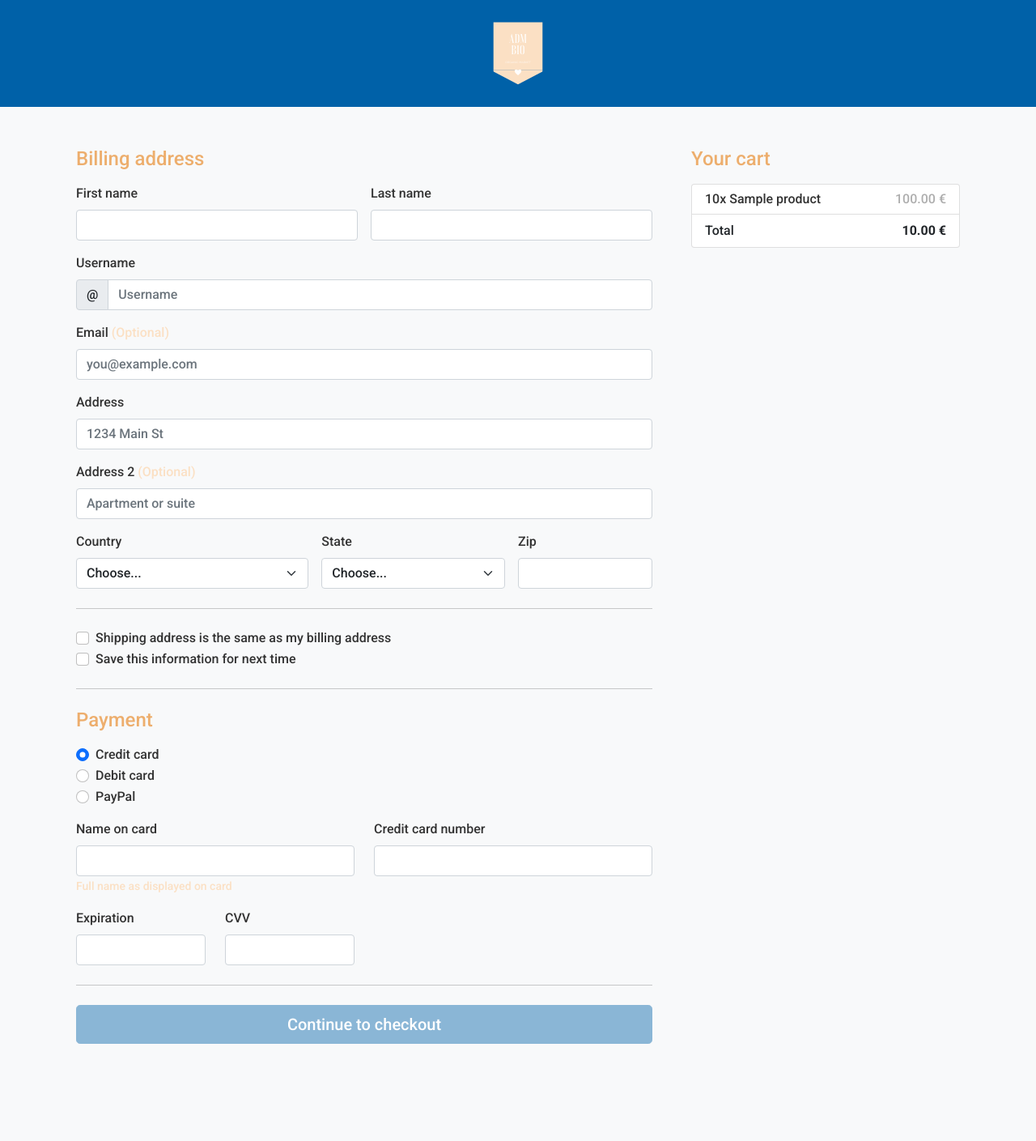
After one commit to paolobiondo/adm_shop, a Django app: page /checkout in a window 1280 px wide. The commit adds this page. Shown: the whole page at 81% size. Run offline with Django 3.2, Linux system fonts and the light colour scheme; a user stored in the database is signed in; tables that the repository leaves empty hold one stand-in row (values such as "Sample post"); some libraries are stand-ins or nearby versions.

Commit message:
Add checkout

```diff
--- a/home/urls.py
+++ b/home/urls.py
@@ -6,5 +6,6 @@ app_name = 'home'
 urlpatterns = [
    path('',views.Index.as_view() ,name='index'),
    path('profile',views.Profile.as_view(), name='profile'),
-   path('cart',views.Cart.as_view(),name='cart')
+   path('cart',views.Cart.as_view(),name='cart'),
+   path('checkout',views.Checkout.as_view(), name='checkout')
 ]
--- a/home/views.py
+++ b/home/views.py
@@ -23,3 +23,15 @@ class Cart(View):
             if(args['cart']):
                 args['cart_items'] = product_models.Entry.objects.filter(cart=args['cart']).select_related()
         return render(request,'home/cart.html',args)
+
+class Checkout(LoginRequiredMixin, View):
+    def get(self, request):
+        args = {}
+        cart_user = product_models.Cart.objects.filter(user = request.user).first()
+        args['cart'] = cart_user
+        products = product_models.Entry.objects.filter(cart = cart_user).select_related('product')
+        args["products"] = []
+        for product in products:
+            total = product.quantity*product.product.price
+            args["products"].append({'entry':product,'total':total})
+        return render(request,'home/checkout.html',args)
--- a/static/css/adm.css
+++ b/static/css/adm.css
@@ -5,6 +5,7 @@ ADM Template (Boostrap)
 body {
   color: #333;
   font-family: 'Roboto', sans-serif;
+  background: #f8f9fa;
 }
 a {
   color: #333;
@@ -195,6 +196,13 @@ h1, h2, h3, h4, h5, h6 {
   background:#8ab6d6;
 }
 
+.checkout h6 {
+  color: #333;
+}
+
+.checkout .text-muted {
+  color: rgba(53,53,53,0.4) !important;
+}
 
 /* HEADER */
 .blog-header {
--- a/templates/home/cart.html
+++ b/templates/home/cart.html
@@ -66,7 +66,7 @@
     <div class="card-footer">
         <div class="text-center" style="margin: 10px">
             {% if user.is_authenticated %}
-                <input type="submit" href="" class="btn btn-success pull-right btn-checkout" value="Checkout">
+                <input type="button" href="" class="btn btn-success pull-right btn-checkout" value="Checkout" onClick="javascript:window.location.href='{% url 'home:checkout'%}'">
             {% else %}
                 <p>You must log in to proceed</p>
                 <a class="btn btn-sm btn-primary" href="#">SIGN UP</a>
--- /dev/null
+++ b/templates/home/checkout.html
@@ -0,0 +1,226 @@
+<!doctype html>
+{% load static %}
+{% load home_custom_tags %}
+<html lang="en">
+  <head>
+    <meta charset="utf-8">
+    <meta name="viewport" content="width=device-width, initial-scale=1">
+    <meta name="description" content="">
+    <title>Checkout | ADM</title>
+
+    <!-- Bootstrap core CSS -->
+    <link href="{% static 'css/bootstrap.min.css' %}" rel="stylesheet">
+
+    <!-- Custom styles for this template -->
+    <link href="{% static 'css/adm.css' %}" rel="stylesheet">
+    <link href="{% static 'css/product.css' %}" rel="stylesheet">
+    <link href="{% static 'css/navigation.css' %}" rel="stylesheet">
+
+    <!-- font google cdn -->
+    <link rel="preconnect" href="https://fonts.gstatic.com">
+    <link href="https://fonts.googleapis.com/css2?family=Roboto:wght@100;300;500;700&display=swap" rel="stylesheet">
+    <link rel="stylesheet" href="https://pro.fontawesome.com/releases/v5.10.0/css/all.css" integrity="sha384-AYmEC3Yw5cVb3ZcuHtOA93w35dYTsvhLPVnYs9eStHfGJvOvKxVfELGroGkvsg+p" crossorigin="anonymous"/>  </head>
+
+  <body>
+
+    <header class="blog-header py-3 w-100 p-3 text-center">
+      <div class="row flex-nowrap justify-content-between align-items-center">
+        <div>
+          <a class="blog-header-logo" href="#"><img src="{% static 'img/adm_bio.png'%}"></a>
+        </div>
+      </div>
+    </header>
+
+    <div class="container clear_row" style="margin-top:50px;">
+      <main class="container">
+            <div class="row g-5">
+            {% if products %}
+                <div class="col-md-5 col-lg-4 order-md-last checkout">
+                    <h4 class="d-flex justify-content-between align-items-center mb-3">
+                    <span class="">Your cart</span>
+                    </h4>
+                    <ul class="list-group mb-3">
+                        {% for product in products %}
+                        <li class="list-group-item d-flex justify-content-between lh-sm">
+                            <div>
+                            <h6 class="my-0">{{product.entry.quantity}}x {{product.entry.product.name}}</h6>
+                            </div>
+                            <span class="text-muted" onclick>{{product.total}} {{currency.value}}</span>
+                        </li>
+                        {% endfor %}
+                        <li class="list-group-item d-flex justify-content-between">
+                            <span>Total</span>
+                            <strong>{{cart.total}} {{currency.value}}</strong>
+                        </li>
+                    </ul>
+                </div>
+                <div class="col-md-7 col-lg-8">
+                    <h4 class="mb-3">Billing address</h4>
+                    <form class="needs-validation" novalidate>
+                    <div class="row g-3">
+                        <div class="col-sm-6">
+                        <label for="firstName" class="form-label">First name</label>
+                        <input type="text" class="form-control" id="firstName" placeholder="" value="" required>
+                        <div class="invalid-feedback">
+                            Valid first name is required.
+                        </div>
+                        </div>
+
+                        <div class="col-sm-6">
+                        <label for="lastName" class="form-label">Last name</label>
+                        <input type="text" class="form-control" id="lastName" placeholder="" value="" required>
+                        <div class="invalid-feedback">
+                            Valid last name is required.
+                        </div>
+                        </div>
+
+                        <div class="col-12">
+                        <label for="username" class="form-label">Username</label>
+                        <div class="input-group has-validation">
+                            <span class="input-group-text">@</span>
+                            <input type="text" class="form-control" id="username" placeholder="Username" required>
+                        <div class="invalid-feedback">
+                            Your username is required.
+                            </div>
+                        </div>
+                        </div>
+
+                        <div class="col-12">
+                        <label for="email" class="form-label">Email <span class="text-muted">(Optional)</span></label>
+                        <input type="email" class="form-control" id="email" placeholder="you@example.com">
+                        <div class="invalid-feedback">
+                            Please enter a valid email address for shipping updates.
+                        </div>
+                        </div>
+
+                        <div class="col-12">
+                        <label for="address" class="form-label">Address</label>
+                        <input type="text" class="form-control" id="address" placeholder="1234 Main St" required>
+                        <div class="invalid-feedback">
+                            Please enter your shipping address.
+                        </div>
+                        </div>
+
+                        <div class="col-12">
+                        <label for="address2" class="form-label">Address 2 <span class="text-muted">(Optional)</span></label>
+                        <input type="text" class="form-control" id="address2" placeholder="Apartment or suite">
+                        </div>
+
+                        <div class="col-md-5">
+                        <label for="country" class="form-label">Country</label>
+                        <select class="form-select" id="country" required>
+                            <option value="">Choose...</option>
+                            <option>United States</option>
+                        </select>
+                        <div class="invalid-feedback">
+                            Please select a valid country.
+                        </div>
+                        </div>
+
+                        <div class="col-md-4">
+                        <label for="state" class="form-label">State</label>
+                        <select class="form-select" id="state" required>
+                            <option value="">Choose...</option>
+                            <option>California</option>
+                        </select>
+                        <div class="invalid-feedback">
+                            Please provide a valid state.
+                        </div>
+                        </div>
+
+                        <div class="col-md-3">
+                        <label for="zip" class="form-label">Zip</label>
+                        <input type="text" class="form-control" id="zip" placeholder="" required>
+                        <div class="invalid-feedback">
+                            Zip code required.
+                        </div>
+                        </div>
+                    </div>
+
+                    <hr class="my-4">
+
+                    <div class="form-check">
+                        <input type="checkbox" class="form-check-input" id="same-address">
+                        <label class="form-check-label" for="same-address">Shipping address is the same as my billing address</label>
+                    </div>
+
+                    <div class="form-check">
+                        <input type="checkbox" class="form-check-input" id="save-info">
+                        <label class="form-check-label" for="save-info">Save this information for next time</label>
+                    </div>
+
+                    <hr class="my-4">
+
+                    <h4 class="mb-3">Payment</h4>
+
+                    <div class="my-3">
+                        <div class="form-check">
+                        <input id="credit" name="paymentMethod" type="radio" class="form-check-input" checked required>
+                        <label class="form-check-label" for="credit">Credit card</label>
+                        </div>
+                        <div class="form-check">
+                        <input id="debit" name="paymentMethod" type="radio" class="form-check-input" required>
+                        <label class="form-check-label" for="debit">Debit card</label>
+                        </div>
+                        <div class="form-check">
+                        <input id="paypal" name="paymentMethod" type="radio" class="form-check-input" required>
+                        <label class="form-check-label" for="paypal">PayPal</label>
+                        </div>
+                    </div>
+
+                    <div class="row gy-3">
+                        <div class="col-md-6">
+                        <label for="cc-name" class="form-label">Name on card</label>
+                        <input type="text" class="form-control" id="cc-name" placeholder="" required>
+                        <small class="text-muted">Full name as displayed on card</small>
+                        <div class="invalid-feedback">
+                            Name on card is required
+                        </div>
+                        </div>
+
+                        <div class="col-md-6">
+                        <label for="cc-number" class="form-label">Credit card number</label>
+                        <input type="text" class="form-control" id="cc-number" placeholder="" required>
+                        <div class="invalid-feedback">
+                            Credit card number is required
+                        </div>
+                        </div>
+
+                        <div class="col-md-3">
+                        <label for="cc-expiration" class="form-label">Expiration</label>
+                        <input type="text" class="form-control" id="cc-expiration" placeholder="" required>
+                        <div class="invalid-feedback">
+                            Expiration date required
+                        </div>
+                        </div>
+
+                        <div class="col-md-3">
+                        <label for="cc-cvv" class="form-label">CVV</label>
+                        <input type="text" class="form-control" id="cc-cvv" placeholder="" required>
+                        <div class="invalid-feedback">
+                            Security code required
+                        </div>
+                        </div>
+                    </div>
+
+                    <hr class="my-4">
+
+                    <button class="w-100 btn btn-primary btn-lg" type="submit">Continue to checkout</button>
+                    </form>
+                </div>
+            {% else %}
+                <p>
+                    No Products found in the Shopping cart!
+                    <br>
+                    <a href="{% url 'home:index' %}">Go Home</a>
+                </p>
+            {% endif %}
+            </div>
+        </main>
+    </div>
+
+{% csrf_token %}
+<script src="{% static 'js/bootstrap.bundle.min.js' %}"></script>
+<script src="https://ajax.googleapis.com/ajax/libs/jquery/3.6.0/jquery.min.js"></script>
+</body>
+</html>
```
Lines whose indentation alone changed are shown as unchanged.
